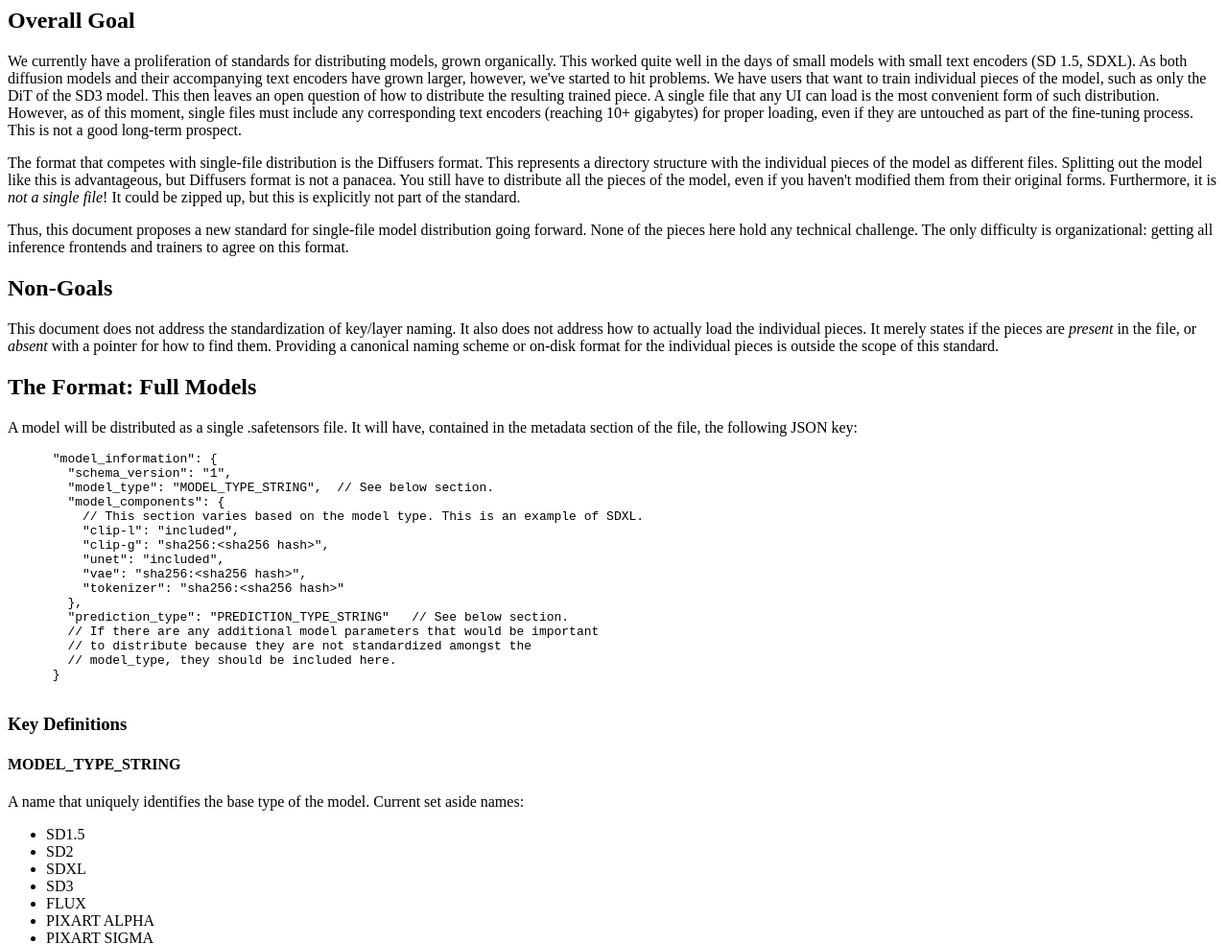
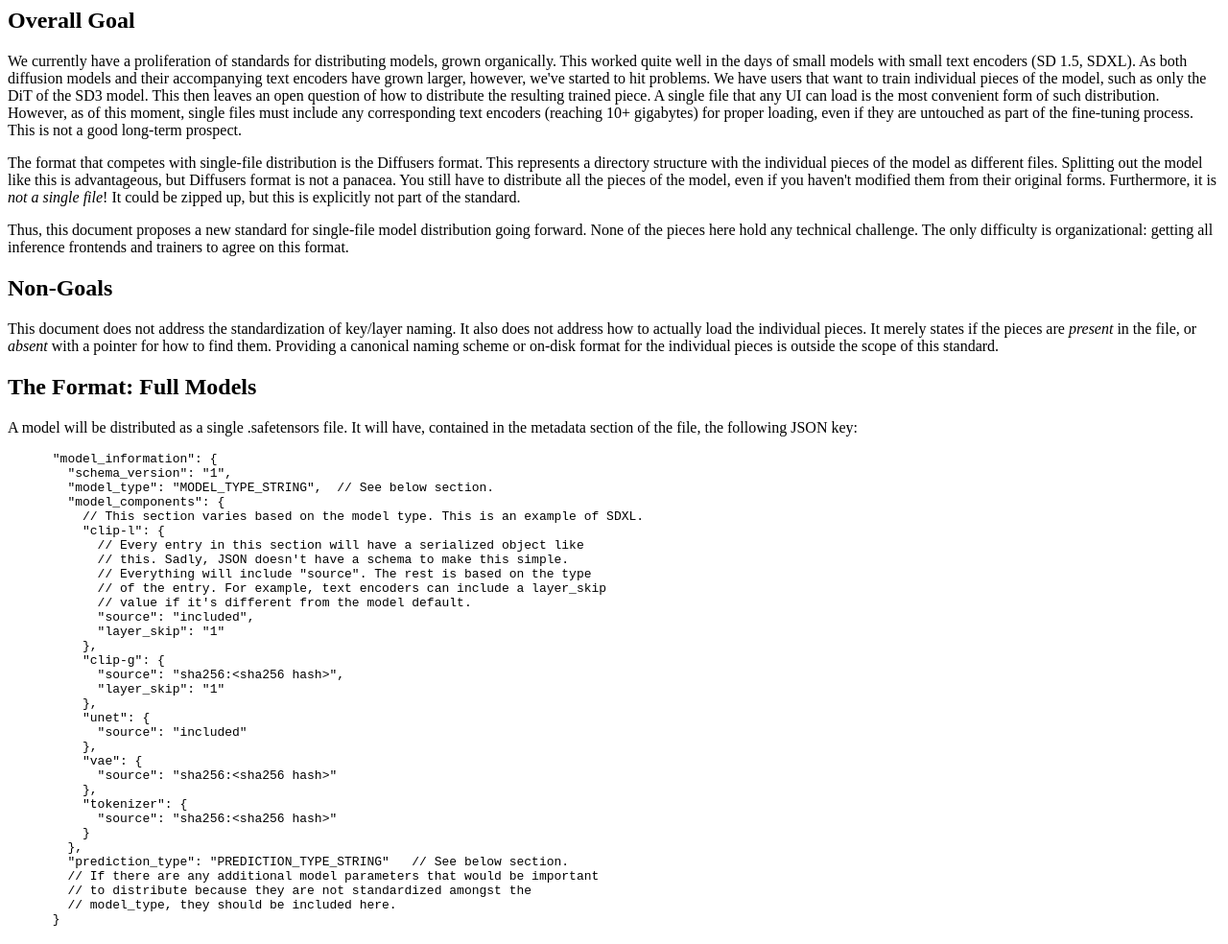
Before and after one commit to mx/mx.github.io, a plain HTML site: page ai/format_proposal.html in a window 1280 px wide. Shown: the top 984 px of the page at 96% size. Drawn offline with Linux system fonts and the light colour scheme.

Commit message:
Expand the model components to sub-objects, with layer_skip info.

```diff
--- a/ai/format_proposal.html
+++ b/ai/format_proposal.html
@@ -22,11 +22,28 @@
         "model_type": "MODEL_TYPE_STRING",  // See below section.
         "model_components": {
           // This section varies based on the model type. This is an example of SDXL.
-          "clip-l": "included",
-          "clip-g": "sha256:&lt;sha256 hash&gt;",
-          "unet": "included",
-          "vae": "sha256:&lt;sha256 hash&gt;",
-          "tokenizer": "sha256:&lt;sha256 hash&gt;"
+          "clip-l": {
+            // Every entry in this section will have a serialized object like
+            // this. Sadly, JSON doesn't have a schema to make this simple.
+            // Everything will include "source". The rest is based on the type
+            // of the entry. For example, text encoders can include a layer_skip
+            // value if it's different from the model default.
+            "source": "included",
+            "layer_skip": "1"
+          },
+          "clip-g": {
+            "source": "sha256:&lt;sha256 hash&gt;",
+            "layer_skip": "1"
+          },
+          "unet": {
+            "source": "included"
+          },
+          "vae": {
+            "source": "sha256:&lt;sha256 hash&gt;"
+          },
+          "tokenizer": {
+            "source": "sha256:&lt;sha256 hash&gt;"
+          }
         },
         "prediction_type": "PREDICTION_TYPE_STRING"   // See below section.
         // If there are any additional model parameters that would be important
@@ -51,7 +68,7 @@
     </ul>
 
     <h4>model_components</h4>
-    <p>Models consist of many different components, depending on the architecture. Each component is given a canonical name, defined below in this document, and a field indicating its presence. If it is present in the file, the field will say <b>"included"</b>. If the field is not present, a hexidecimal sha256 hash representing the missing component is included, with the string "sha256:" prepended. This sha256 hash <i>should</i> be equivalent to the sha256 of the file containing this component.</p>
+    <p>Models consist of many different components, depending on the architecture. Each component is given a canonical name, defined below in this document, and a source field indicating its presence. If it is present in the file, the field will say <b>"included"</b>. If the field is not present, a hexidecimal sha256 hash representing the missing component is included, with the string "sha256:" prepended. This sha256 hash <i>should</i> be equivalent to the sha256 of the file containing this component.</p>
     <p>There are a couple of corner cases that could appear with sha256-string includes. In the event that a sha256 pointer would point to a split file saved as multiple files, the pointer <i>must</i> point to the <b>first</b> (in lexicographic order) file in the split. Also, in the event that the the file contains keys beyond those requested for the model component, only the keys for the model component should be loaded. In this way, multiple components might point to the same sha256 source.</p>
 
     <h4>PREDICTION_TYPE_STRING</h4>
```
